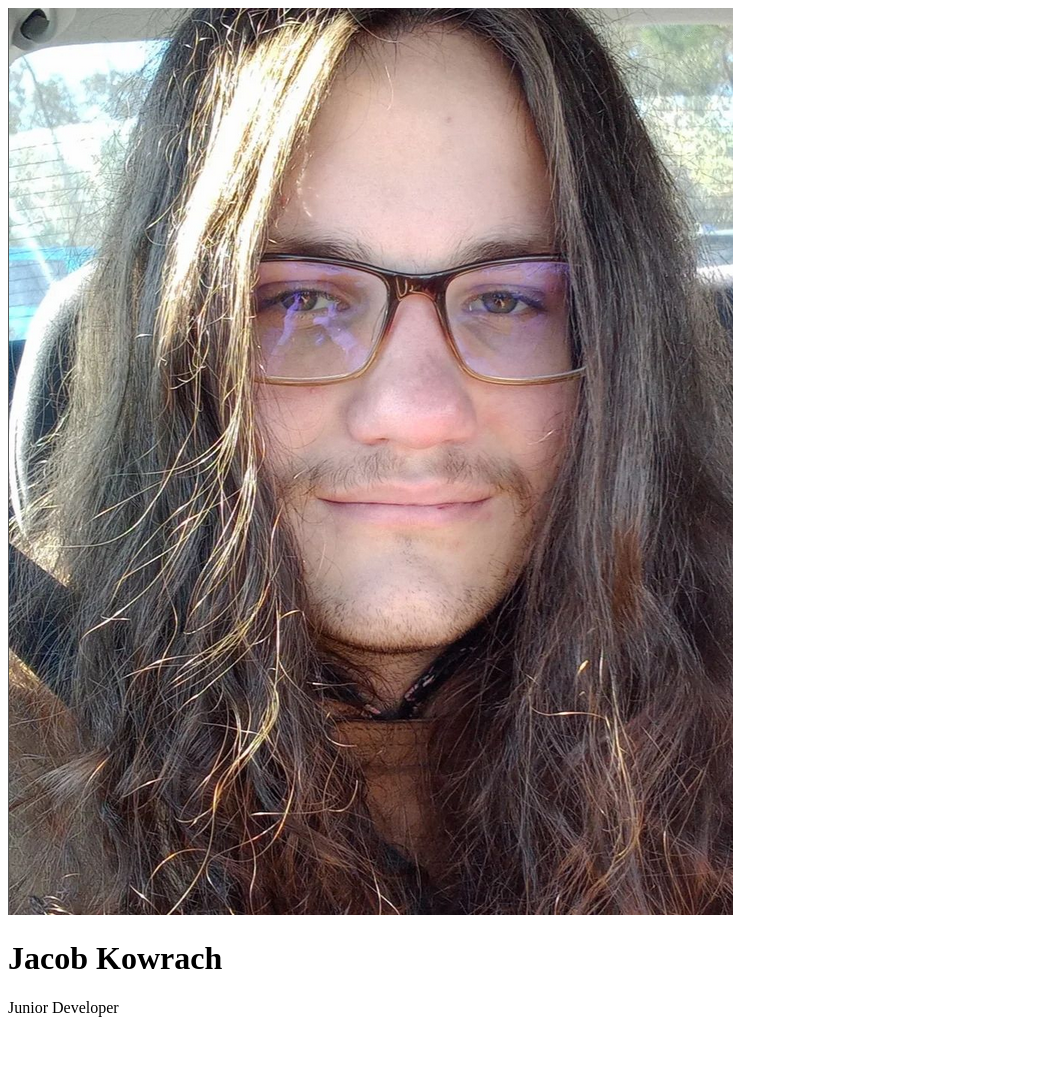
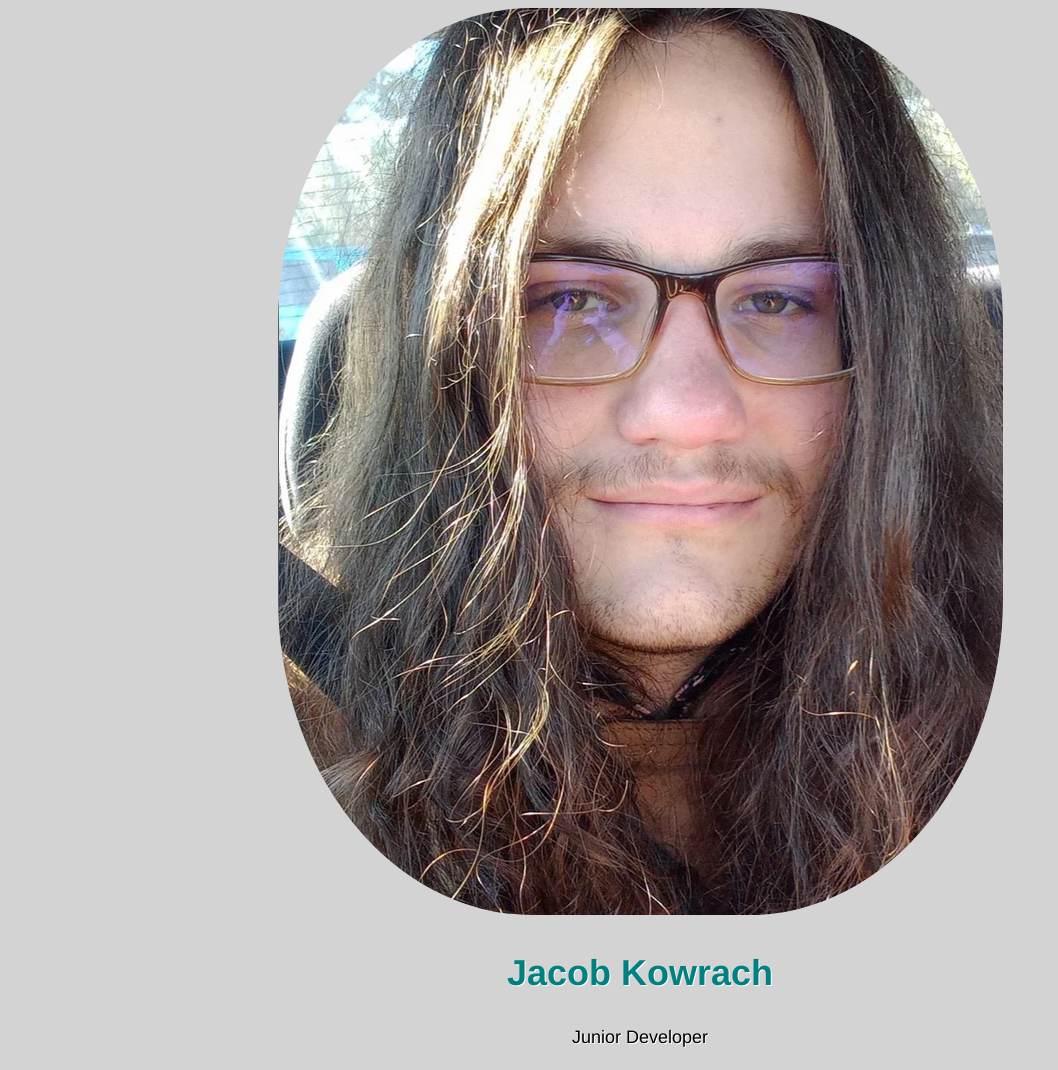
Before and after one commit to RealKoraku/realkoraku.github.io, a plain HTML site: page index.html in a window 1280 px wide. Shown: the whole page, without its empty margins (0-1058 px from the left). Before the commit the page ends 1033 px from the top, so only its background shows below. Drawn offline with Linux system fonts and the light colour scheme.

Commit message:
Added basic styling

```diff
--- a/index.html
+++ b/index.html
@@ -2,6 +2,7 @@
 <html>
 	<head>
 		<title>My Portfolio</title>
+		<link rel="stylesheet" href="stylesheet.css" />
 	</head>
 	<body>
 		<img src="jacob.png" alt="A face photo of Jacob." />
--- a/stylesheet.css
+++ b/stylesheet.css
@@ -0,0 +1,20 @@
+
+html, body{
+	background-color: lightgray;
+	font-family: "Helvetica Neue", Helvetica, sans-serif;
+	font-size:18px;
+	line-height:30px;
+	text-shadow:1px 1px 0px #fff
+}
+body{
+	text-align:center
+}
+h1 {
+	font-size:36px;
+	line-height:50px;
+	font-weight:bold;
+	color:teal;
+}
+img{
+	border-radius:35%;
+}
```
